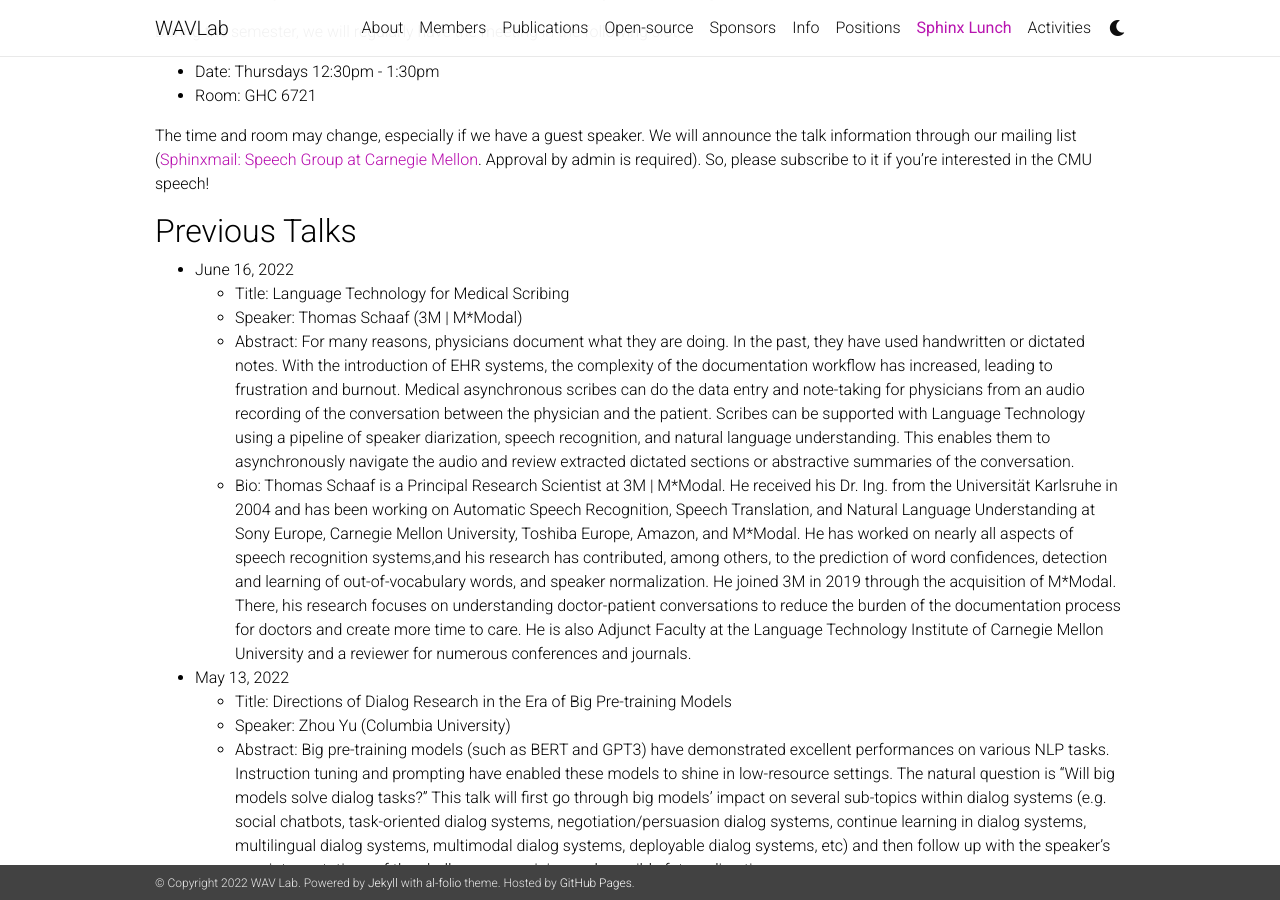
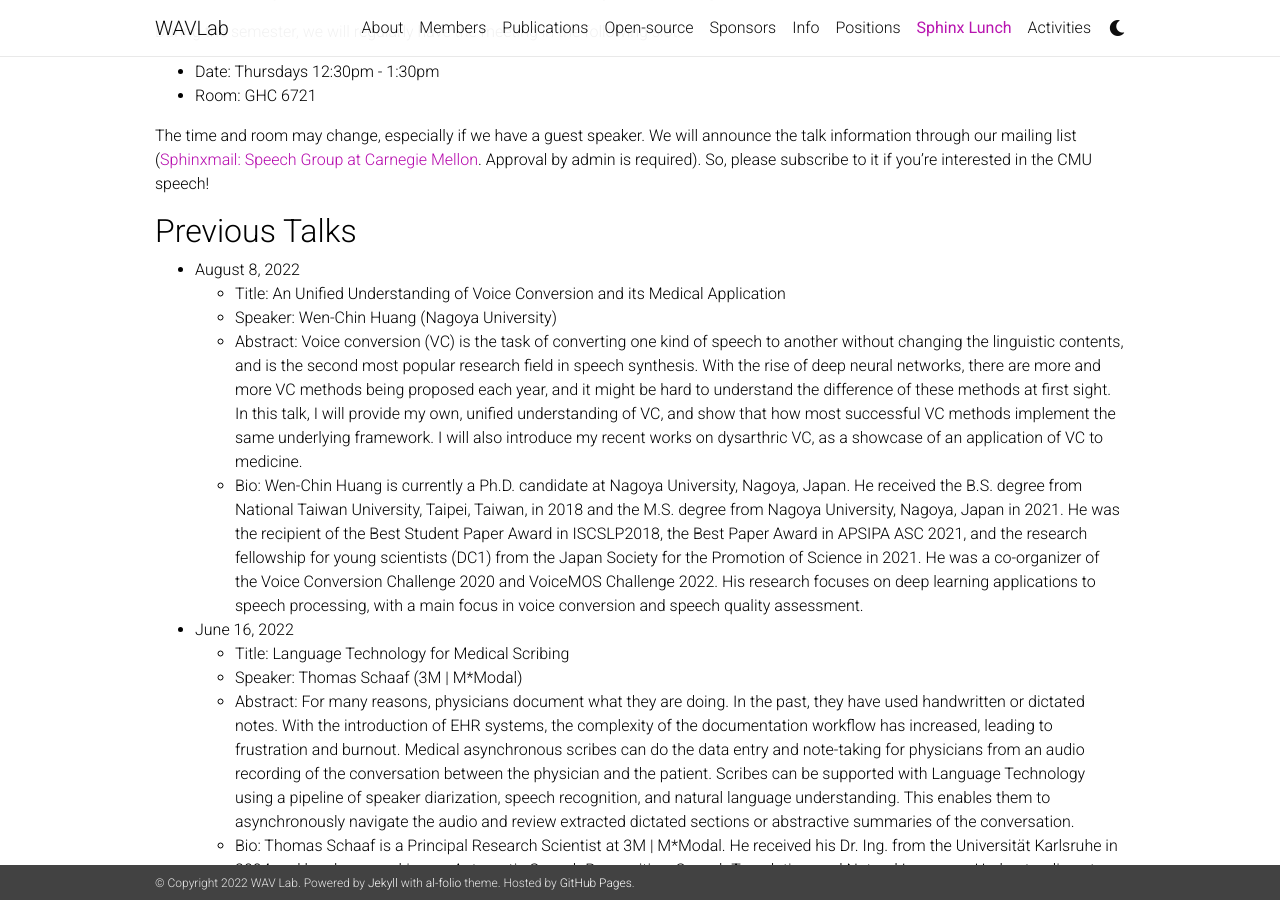
Before and after one commit to shinjiwlab/shinjiwlab.github.io, a Jekyll site: the page built from _pages/sphinx-lunch.md, in a window 1280 px wide and 900 px high, scrolled down 276 px. Built offline with Jekyll 4.4.1, drawn with Linux system fonts in a browser that asks for light colours; nearby versions of some CDN libraries; a style sheet for code colours, icons or effects is not loaded.

Commit message:
Update sphinx-lunch.md

```diff
--- a/_pages/sphinx-lunch.md
+++ b/_pages/sphinx-lunch.md
@@ -22,12 +22,17 @@ We will announce the talk information through our mailing list ([Sphinxmail: Spe
 So, please subscribe to it if you're interested in the CMU speech!
 
 ## Previous Talks
+- August 8, 2022
+  - Title: An Unified Understanding of Voice Conversion and its Medical Application
+  - Speaker: Wen-Chin Huang (Nagoya University)
+  - Abstract: Voice conversion (VC) is the task of converting one kind of speech to another without changing the linguistic contents, and is the second most popular research field in speech synthesis. With the rise of deep neural networks, there are more and more VC methods being proposed each year, and it might be hard to understand the difference of these methods at first sight. In this talk, I will provide my own, unified understanding of VC, and show that how most successful VC methods implement the same underlying framework. I will also introduce my recent works on dysarthric VC, as a showcase of an application of VC to medicine.
+  - Bio: Wen-Chin Huang is currently a Ph.D. candidate at Nagoya University, Nagoya, Japan. He received the B.S. degree from National Taiwan University, Taipei, Taiwan, in 2018 and the M.S. degree from Nagoya University, Nagoya, Japan in 2021. He was the recipient of the Best Student Paper Award in ISCSLP2018, the Best Paper Award in APSIPA ASC 2021, and the research fellowship for young scientists (DC1) from the Japan Society for the Promotion of Science in 2021. He was a co-organizer of the Voice Conversion Challenge 2020 and VoiceMOS Challenge 2022. His research focuses on deep learning applications to speech processing, with a main focus in voice conversion and speech quality assessment.
 
 - June 16, 2022
   - Title: Language Technology for Medical Scribing
   - Speaker: Thomas Schaaf (3M \| M\*Modal)
   - Abstract: For many reasons, physicians document what they are doing. In the past, they have used handwritten or dictated notes. With the introduction of EHR systems, the complexity of the documentation workflow has increased, leading to frustration and burnout. Medical asynchronous scribes can do the data entry and note-taking for physicians from an audio recording of the conversation between the physician and the patient. Scribes can be supported with Language Technology using a pipeline of speaker diarization, speech recognition, and natural language understanding. This enables them to asynchronously navigate the audio and review extracted dictated sections or abstractive summaries of the conversation.
-  - Bio: Thomas Schaaf is a Principal Research Scientist at 3M \| M\*Modal. He received his Dr. Ing. from the Universität Karlsruhe in 2004 and has been working on Automatic Speech Recognition, Speech Translation, and Natural Language Understanding at Sony Europe, Carnegie Mellon University, Toshiba Europe, Amazon, and M\*Modal. He has worked on nearly all aspects of speech recognition systems,and his research has contributed, among others, to the prediction of word confidences, detection and learning of out-of-vocabulary words, and speaker normalization. He joined 3M in 2019 through the acquisition of M*Modal. There, his research focuses on understanding doctor-patient conversations to reduce the burden of the documentation process for doctors and create more time to care. He is also Adjunct Faculty at the Language Technology Institute of Carnegie Mellon University and a reviewer for numerous conferences and journals.
+  - Bio: Thomas Schaaf is a Principal Research Scientist at 3M \| M\*Modal. He received his Dr. Ing. from the Universität Karlsruhe in 2004 and has been working on Automatic Speech Recognition, Speech Translation, and Natural Language Understanding at Sony Europe, Carnegie Mellon University, Toshiba Europe, Amazon, and M\*Modal. He has worked on nearly all aspects of speech recognition systems,and his research has contributed, among others, to the prediction of word confidences, detection and learning of out-of-vocabulary words, and speaker normalization. He joined 3M in 2019 through the acquisition of M\*Modal. There, his research focuses on understanding doctor-patient conversations to reduce the burden of the documentation process for doctors and create more time to care. He is also Adjunct Faculty at the Language Technology Institute of Carnegie Mellon University and a reviewer for numerous conferences and journals.
 
 - May 13, 2022
   - Title: Directions of Dialog Research in the Era of Big Pre-training Models
```
